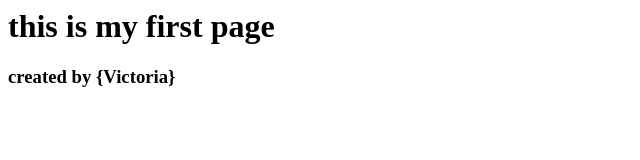
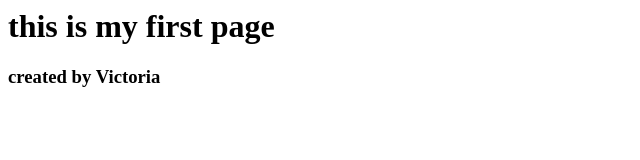
Before and after one commit to VictoriaMattos/first-page, a plain HTML site: page index.html in a window 1280 px wide. Shown: the full height of the page, 0-640 px from the left. Drawn offline with Linux system fonts and the light colour scheme.

Commit message:
Update index.html

```diff
--- a/index.html
+++ b/index.html
@@ -9,7 +9,7 @@
       this is my <strong> first page </strong>
     </h1>
     <h3>
-      created by <strong> {Victoria} </strong>
+      created by <strong> Victoria </strong>
     </h3>
   </body>
 </html>
```
